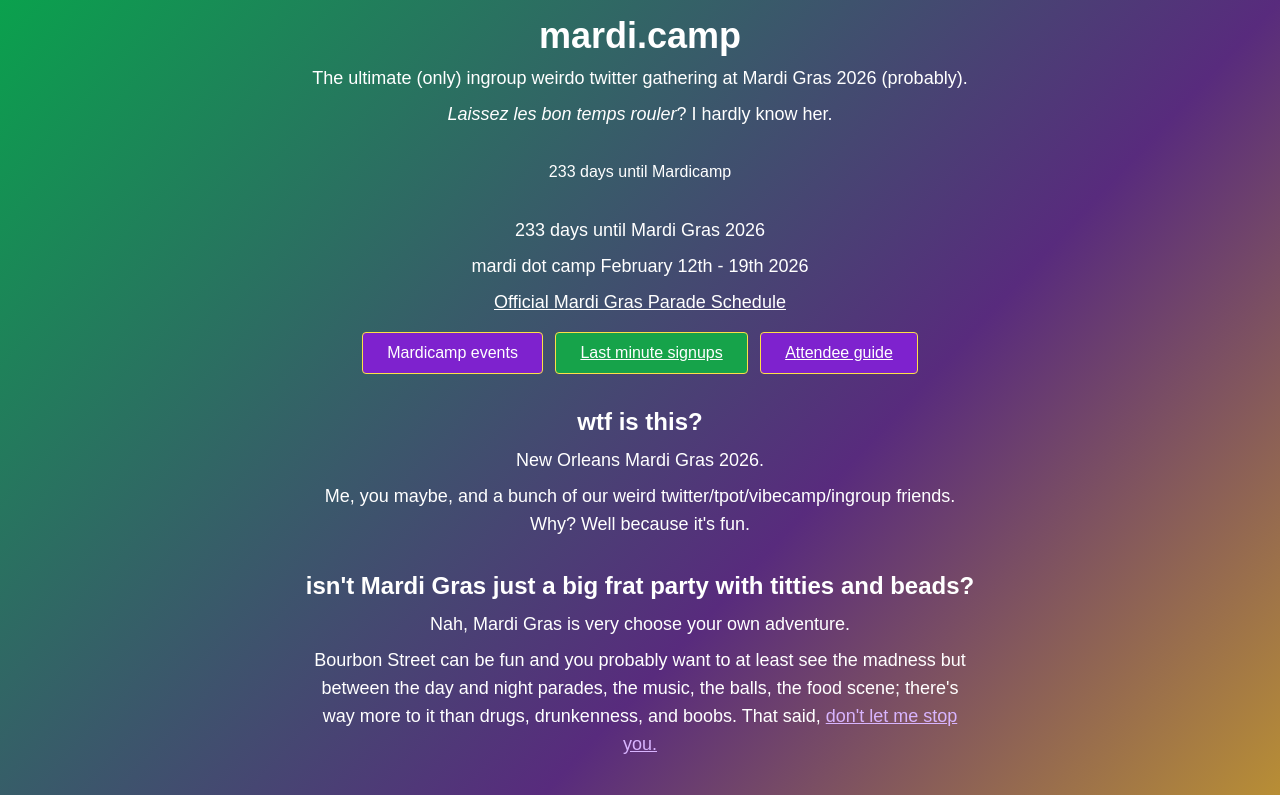
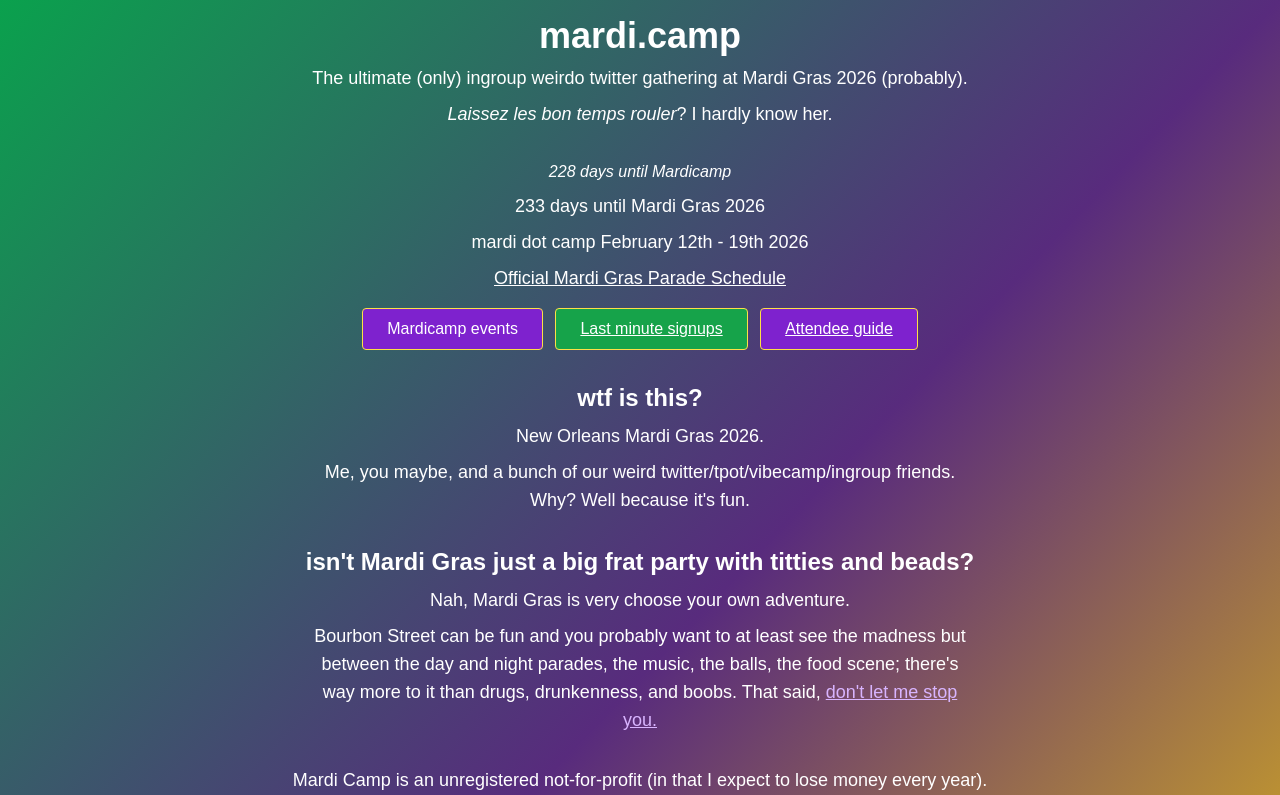
Before and after one commit to WhiskeyTuesday/mardidotcamp, a SvelteKit app: page / in a window 1280 px wide. Shown: the top 795 px of the page. Built offline with nearby package versions, Linux system fonts and the light colour scheme.

Commit message:
but correctly

```diff
--- a/src/routes/+page.svelte
+++ b/src/routes/+page.svelte
@@ -26,7 +26,7 @@
   */
 
   let daysUntil = Math.ceil((new Date('2026-02-17') - new Date()) / (1000 * 60 * 60 * 24));
-  let daysUntilMC = Math.ceil((new Date('2026-02-17') - new Date()) / (1000 * 60 * 60 * 24));
+  let daysUntilMC = Math.ceil((new Date('2026-02-12') - new Date()) / (1000 * 60 * 60 * 24));
 
   const events = [
     {
@@ -245,8 +245,8 @@
       <p class="text-lg mt-2">
         <span title="Let the good times roll" class="italic">Laissez les bon temps rouler</span>? I hardly know her.
       </p>
-      <p class="text-md mt-8">{daysUntilMC} days until Mardicamp</p>
-      <p class="text-lg mt-8">{daysUntil} days until Mardi Gras 2026</p>
+      <p class="text-md mt-8 italic">{daysUntilMC} days until Mardicamp</p>
+      <p class="text-lg mt-2">{daysUntil} days until Mardi Gras 2026</p>
       <p class="text-lg mt-2">mardi dot camp February 12th - 19th 2026</p>
       <p class="text-lg mt-2 underline hover:text-purple-300 transition-colors duration-150">
         <a href="https://www.mardigrasneworleans.com/parades/">Official Mardi Gras Parade Schedule</a>
```
